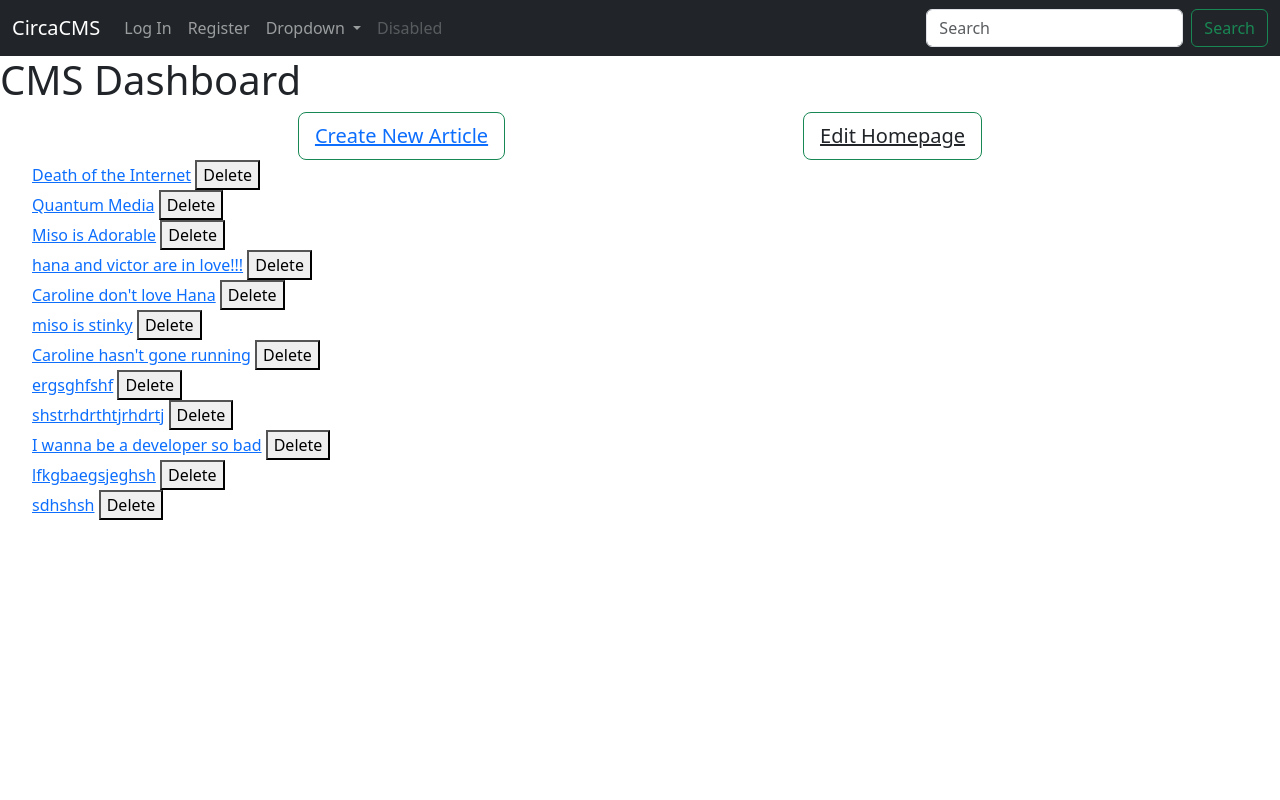
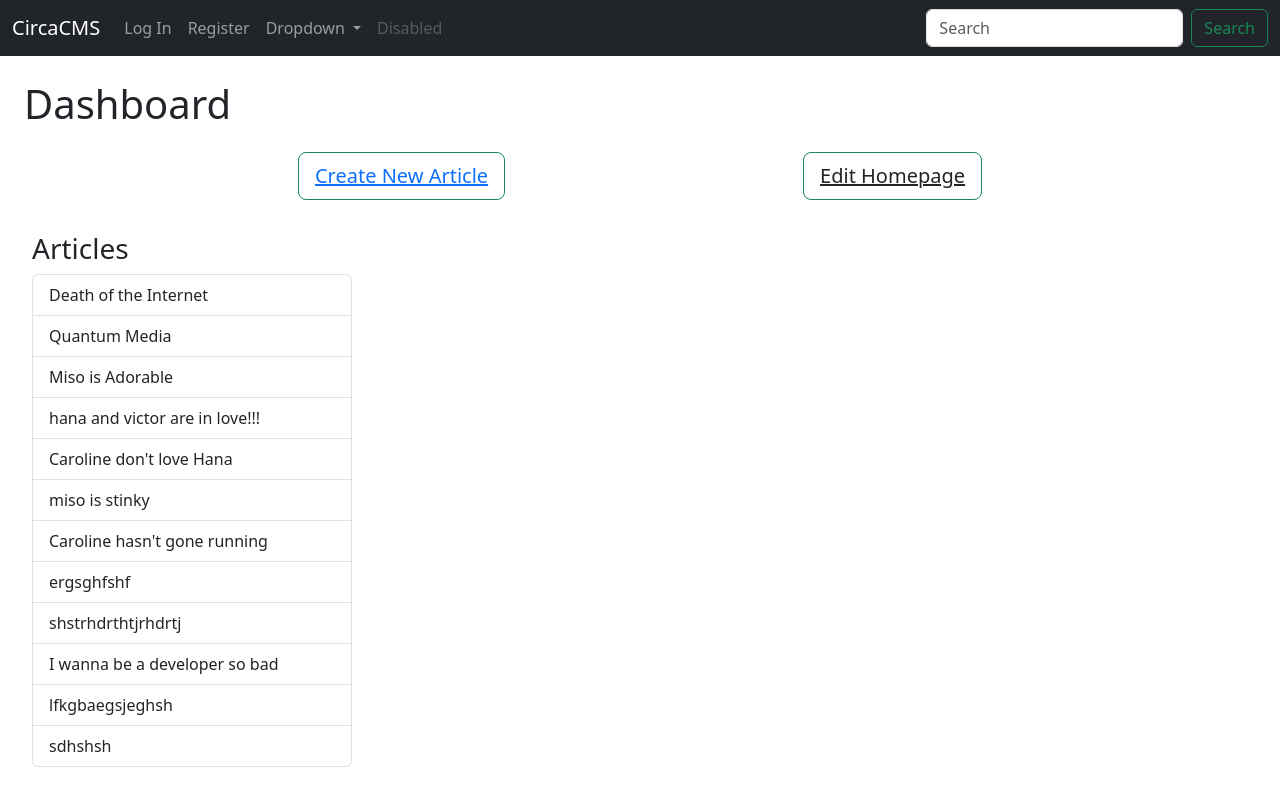
Before and after one commit to carolinekle/capstone, a Django app: page /cms_dashboard/ in a window 1280 px wide. Run offline with Django 4.2, Linux system fonts and the light colour scheme; data comes from the database, SQL or seed files in the repository; some libraries are stand-ins or nearby versions.

Commit message:
front-end changes

```diff
--- a/cms/static/cms/styles.css
+++ b/cms/static/cms/styles.css
@@ -56,6 +56,23 @@ display: block;
     display:block;
 }
 
-.cms-articles>ul{
-    list-style-type: none;
+.content{
+    display: flex;
+    flex-direction: column;
 }
+
+.cms-articles{
+    display: flex;
+    margin: 2rem;
+    flex-direction: column;
+    width: 20rem;
+}
+
+.dash{
+    display: flex;
+    justify-content: space-evenly;
+    align-items: start;
+    min-width: 100%;
+    align-items: start;
+    overflow-x: scroll;
+}
--- a/cms/templates/cms/dashboard.html
+++ b/cms/templates/cms/dashboard.html
@@ -2,9 +2,9 @@
 
 {% block body %}
 
-<h1>CMS Dashboard</h1>
+<h1 class="m-4">Dashboard</h1>
 
-<div class="d-flex mx-auto justify-content-evenly align-items-center">
+<div class="dash mx-auto">
   <button type="button" class="btn btn-outline-success btn-lg">
     <a vlass="link-light"href="{% url 'create_article' %}" style="color:">
       Create New Article
@@ -17,19 +17,19 @@
     </a>
   </button>
 </div>
-<div class="cms-articles">
 
-{% comment %}
-  <div class="list-group">
-    <button type="button" class="list-group-item list-group-item-action active">
-      Cras justo odio
-    </button>
-    <button type="button" class="list-group-item list-group-item-action">Dapibus ac facilisis in</button>
-    <button type="button" class="list-group-item list-group-item-action">Morbi leo risus</button>
-    <button type="button" class="list-group-item list-group-item-action">Porta ac consectetur ac</button>
-    <button type="button" class="list-group-item list-group-item-action" disabled>Vestibulum at eros</button>
-  </div> {% endcomment %}
-  <ul>
+<div class="cms-articles" >
+
+<h3>Articles</h3>
+  <div class="list-group ">
+  {% for article in articles %}
+    <a href="{% url 'edit_article' article.id %}" class="list-group-item list-group-item-action">
+      {{ article.headline }}
+    </a>
+  {% endfor %}
+
+  </div>
+{% comment %}   <ul>
     {% for article in articles %}
       <li>
         <a href="{% url 'edit_article' article.id %}">{{ article.headline }}</a>
@@ -39,7 +39,7 @@
         </form>
       </li>
     {% endfor %}
-  </ul>
+  </ul> {% endcomment %}
 </div>
 
 {% endblock %}
```
Also changed, not shown: cms/forms.py (+17 -1 lines).
